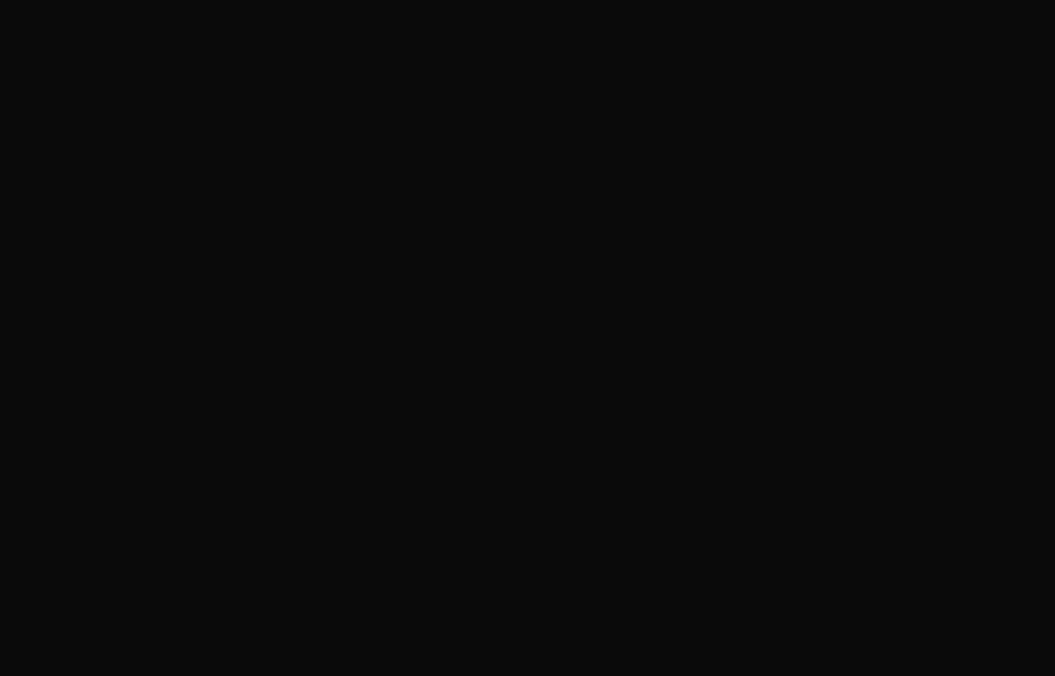
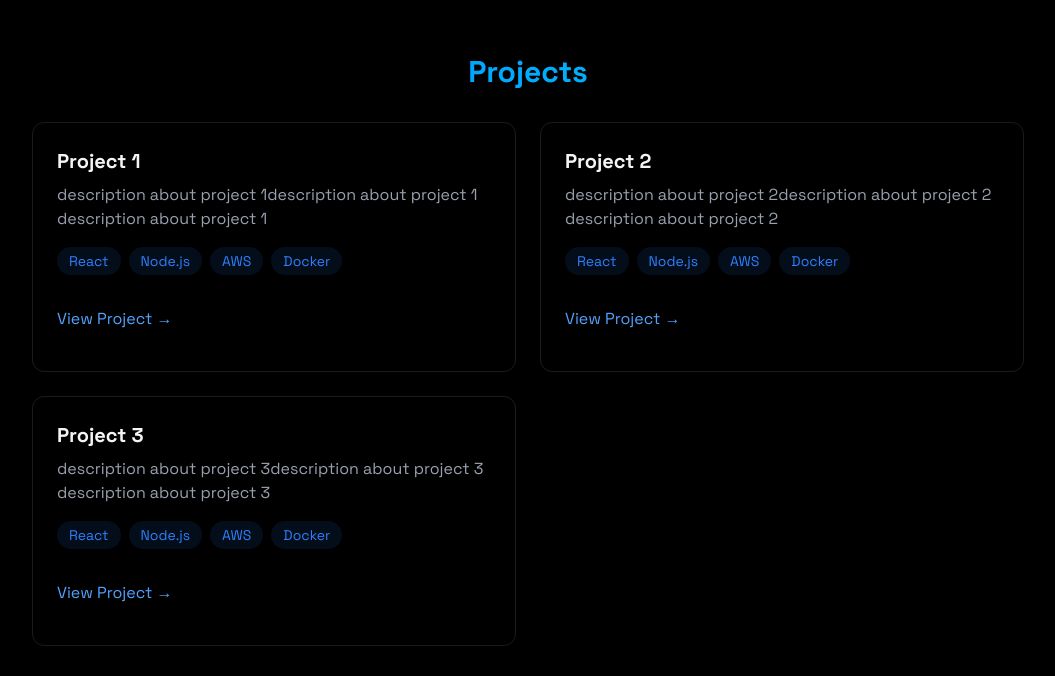
Before and after one commit to sharath-io/portfolio, a React (Vite) app: page / in a window 1280 px wide. Shown: the part 1650-2326 px from the top of the page, without its empty margins (112-1167 px from the left). Before the commit the page ends 1600 px from the top, so only its background shows below. Built offline with nearby package versions, Linux system fonts and the light colour scheme.

Commit message:
feat: build projects section

```diff
--- a/src/App.jsx
+++ b/src/App.jsx
@@ -1,5 +1,6 @@
 import { useState } from "react";
 import { About, Home, LoadingScreen } from "./components";
+import { Projects } from "./components/sections/Projects";
 
 function App() {
   const [isLoaded, setIsLoaded] = useState(false);
@@ -13,6 +14,7 @@ function App() {
       >
         <Home/>
         <About/>
+        <Projects/>
       </div>
     </>
   );
--- a/src/components/sections/About.jsx
+++ b/src/components/sections/About.jsx
@@ -38,7 +38,7 @@ export const About = () => {
                 {knownSkills.map((tech, key) => (
                   <span
                     key={key}
-                    className="bg-blue-500/10 text-blue-500 py-1 px-3 rounded-full text-sm hover:bg-blue-500/20 hover:shadow-[0_2px_8px_rgba(59,130,2246,0.2)] transition"
+                    className="bg-blue-500/10 text-blue-500 py-1 px-3 rounded-full text-sm hover:bg-blue-500/20 hover:shadow-[0_2px_8px_rgba(59,130,246,0.2)] transition"
                   >
                     {tech}
                   </span>
--- /dev/null
+++ b/src/components/sections/Projects.jsx
@@ -0,0 +1,93 @@
+export const Projects = () => {
+  return (
+    <section
+      id="projects"
+      className="min-h-screen flex items-center justify-center py-20"
+    >
+      <div className="max-w-5xl mx-auto px-4">
+        <h2 className="text-3xl font-bold mb-8 bg-gradient-to-r from-blue-500 to-cyan-400 bg-clip-text text-transparent text-center">
+          Projects
+        </h2>
+        <div className="grid grid-cols-1 md:grid-cols-2 gap-6">
+          <div className="p-6 rounded-xl border border-white/10 hover:-translate-y-1 hover:border-blue-500/30 hover:shadow-[0_2px_8px_rgba(59,130,246,0.2)] transition">
+            <h3 className="text-xl font-bold mb-2">Project 1</h3>
+            <p className="text-gray-400 mb-4">
+              description about project 1description about project 1 description
+              about project 1{" "}
+            </p>
+            <div className="flex flex-wrap gap-2 mb-4">
+              {["React", "Node.js", "AWS", "Docker"].map((tech, key) => (
+                <span
+                  key={key}
+                  className="bg-blue-500/10 text-blue-500 py-1 px-3 rounded-full text-sm hover:bg-blue-500/20 hover:shadow-[0_2px_8px_rgba(59,130,246,0.1)] transition-all "
+                >
+                  {tech}
+                </span>
+              ))}
+            </div>
+            <div className="flex justify-between items-center">
+              <a
+                href=""
+                className="text-blue-400 hover;text-blue-300 transitions-colors my-4"
+              >
+                View Project →
+              </a>
+            </div>
+          </div>
+
+          <div className="p-6 rounded-xl border border-white/10 hover:-translate-y-1 hover:border-blue-500/30 hover:shadow-[0_2px_8px_rgba(59,130,246,0.2)] transition">
+            <h3 className="text-xl font-bold mb-2">Project 2</h3>
+            <p className="text-gray-400 mb-4">
+              description about project 2description about project 2 description
+              about project 2{" "}
+            </p>
+            <div className="flex flex-wrap gap-2 mb-4">
+              {["React", "Node.js", "AWS", "Docker"].map((tech, key) => (
+                <span
+                  key={key}
+                  className="bg-blue-500/10 text-blue-500 py-1 px-3 rounded-full text-sm hover:bg-blue-500/20 hover:shadow-[0_2px_8px_rgba(59,130,246,0.1)] transition-all "
+                >
+                  {tech}
+                </span>
+              ))}
+            </div>
+            <div className="flex justify-between items-center">
+              <a
+                href=""
+                className="text-blue-400 hover;text-blue-300 transitions-colors my-4"
+              >
+                View Project →
+              </a>
+            </div>
+          </div>
+
+          <div className="p-6 rounded-xl border border-white/10 hover:-translate-y-1 hover:border-blue-500/30 hover:shadow-[0_2px_8px_rgba(59,130,246,0.2)] transition">
+            <h3 className="text-xl font-bold mb-2">Project 3</h3>
+            <p className="text-gray-400 mb-4">
+              description about project 3description about project 3 description
+              about project 3{" "}
+            </p>
+            <div className="flex flex-wrap gap-2 mb-4">
+              {["React", "Node.js", "AWS", "Docker"].map((tech, key) => (
+                <span
+                  key={key}
+                  className="bg-blue-500/10 text-blue-500 py-1 px-3 rounded-full text-sm hover:bg-blue-500/20 hover:shadow-[0_2px_8px_rgba(59,130,246,0.1)] transition-all "
+                >
+                  {tech}
+                </span>
+              ))}
+            </div>
+            <div className="flex justify-between items-center">
+              <a
+                href=""
+                className="text-blue-400 hover;text-blue-300 transitions-colors my-4"
+              >
+                View Project →
+              </a>
+            </div>
+          </div>
+        </div>
+      </div>
+    </section>
+  );
+};
```
